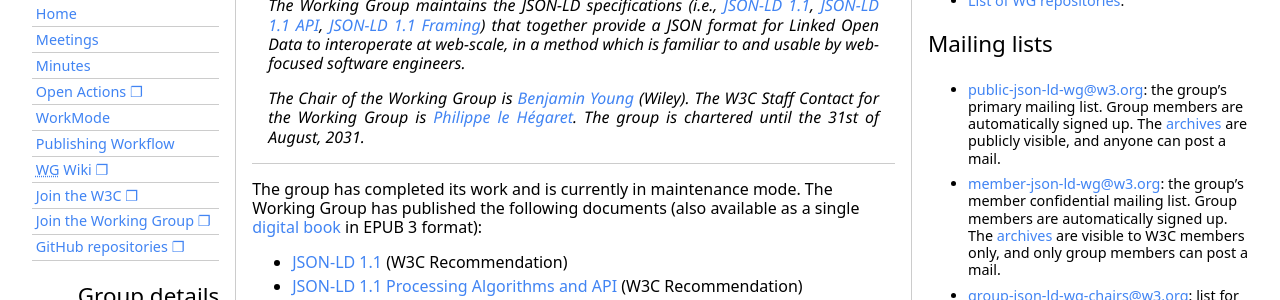
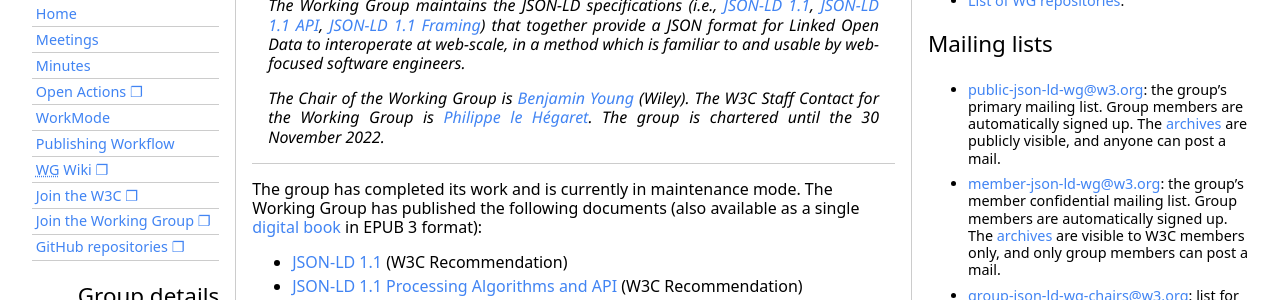
Before and after one commit to w3c/json-ld-wg, a Jekyll site: the page built from index.md, in a window 1280 px wide. Shown: the part 135-435 px from the top of the page. Built offline with Jekyll 4.4.1, drawn with Linux system fonts in a browser that asks for light colours; some web fonts are replaced.

Commit message:
update charter end date
The group charter is extended until 2022-11-30, see: https://lists.w3.org/Archives/Public/public-json-ld-wg/2022Sep/0010.html

```diff
--- a/_layouts/home.html
+++ b/_layouts/home.html
@@ -49,7 +49,7 @@
                     The Working Group maintains the JSON-LD specifications (i.e., <a href='https://www.w3.org/TR/json-ld11/'>JSON-LD 1.1</a>, <a href='https://www.w3.org/TR/json-ld11-api/'>JSON-LD 1.1 API</a>, <a href='https://www.w3.org/TR/json-ld11-framing/'>JSON-LD 1.1 Framing</a>) that together provide a JSON format for Linked Open Data to interoperate at web-scale, in a method which is familiar to and usable by web-focused software engineers.
                 </p>
 
-                <p>The Chair of the Working Group is  <a href="mailto:byoung@bigbluehat.com">Benjamin Young</a>  (Wiley). The W3C Staff Contact for the Working Group is <a href="mailto:plh@w3.org">Philippe le Hégaret</a>. The group is chartered until the 31st of August, 2031.</p>
+                <p>The Chair of the Working Group is  <a href="mailto:byoung@bigbluehat.com">Benjamin Young</a>  (Wiley). The W3C Staff Contact for the Working Group is <a href="mailto:plh@w3.org">Philippe le Hégaret</a>. The group is chartered until the 30 November 2022.</p>
             </section>
             <section>
                 {{ content }}
```
